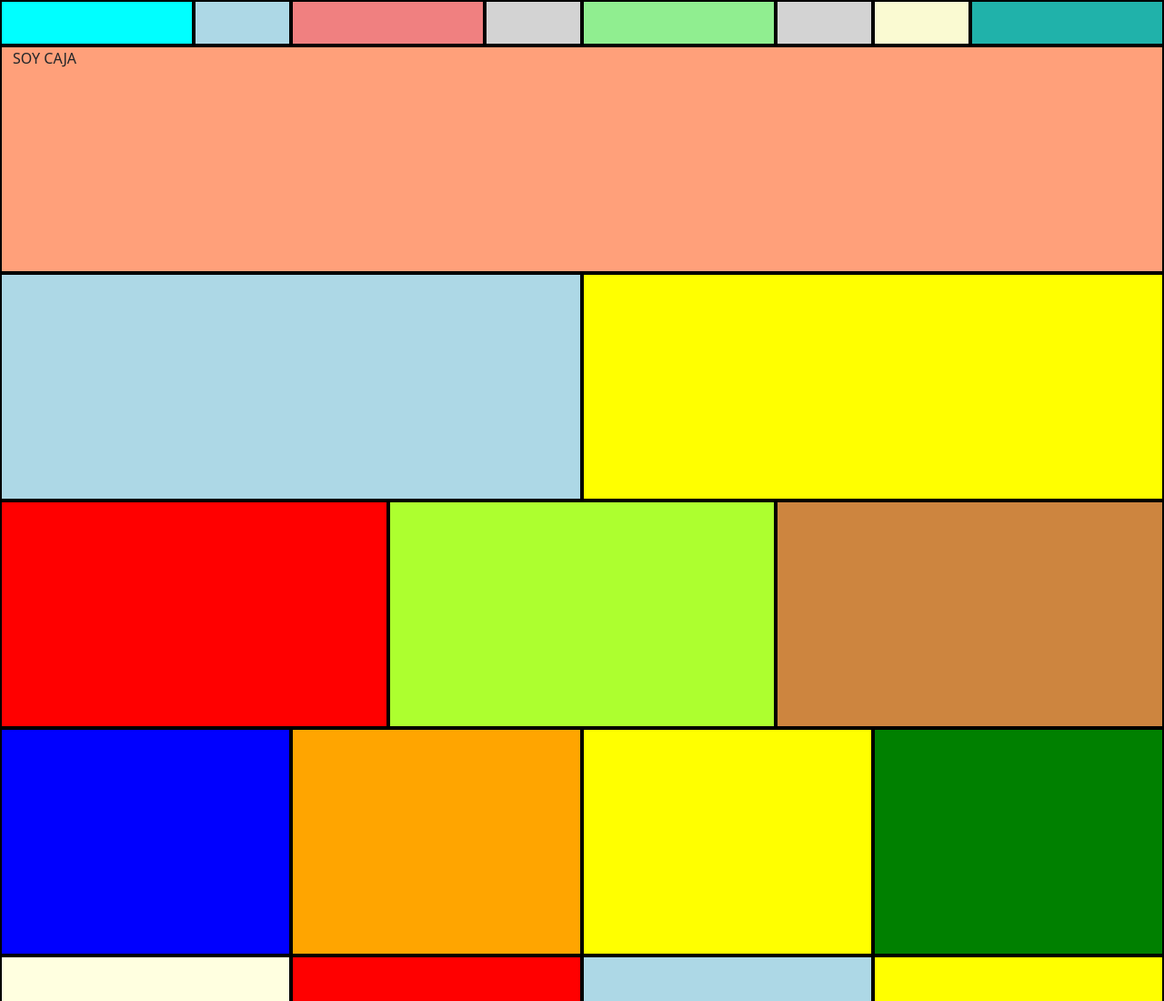
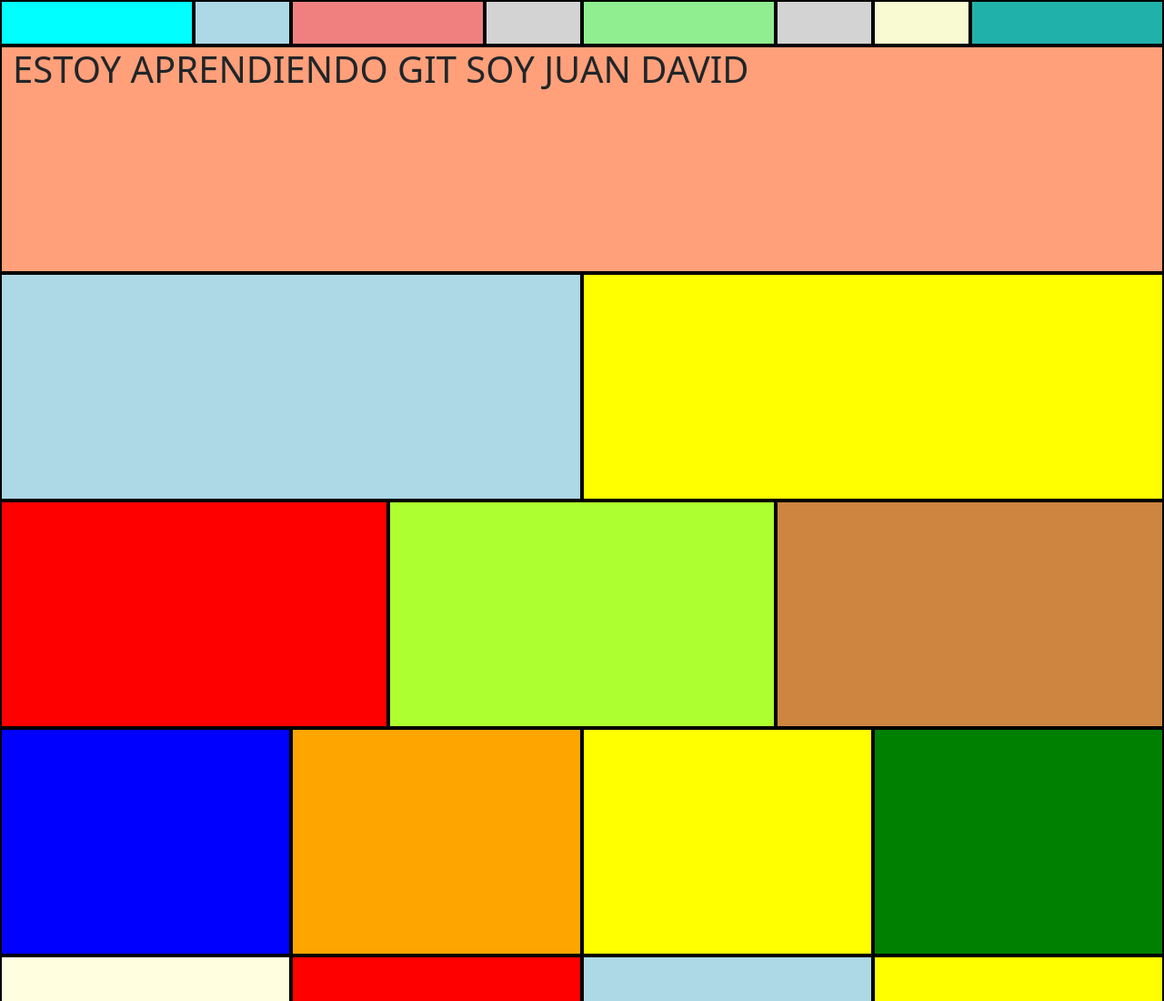
Before and after one commit to jjuannd/MaqutacionFlexbox, a plain HTML site: page index.html in a window 1280 px wide. Shown: the top 1100 px of the page at 91% size. Drawn offline with nearby package versions, Linux system fonts and the light colour scheme.

Commit message:
cambie el contenido de la segunda caja

```diff
--- a/index.html
+++ b/index.html
@@ -18,7 +18,9 @@
             <div class="col-1 caja6"></div>
             <div class="col-1 caja7"></div>
             <div class="col-2 caja8"></div>
-            <div class="col-12 caja9">SOY CAJA</div>
+            <div class="col-12 caja9">
+              <h1>ESTOY APRENDIENDO GIT SOY JUAN DAVID</h1>
+            </div>
             <div class="col-6 caja10"></div>
             <div class="col-6 caja11"></div>
             <div class="col-4 caja12"></div>
```
